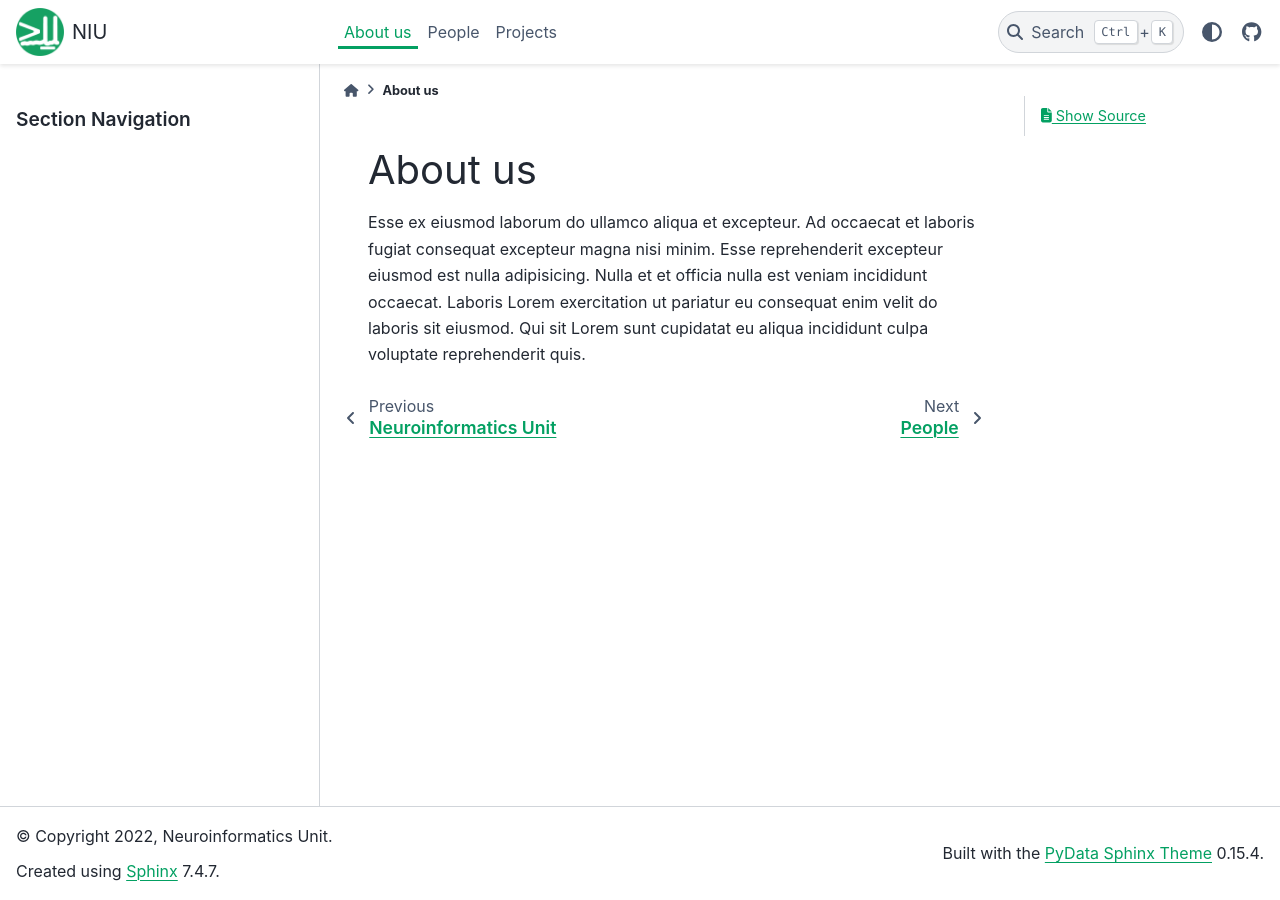
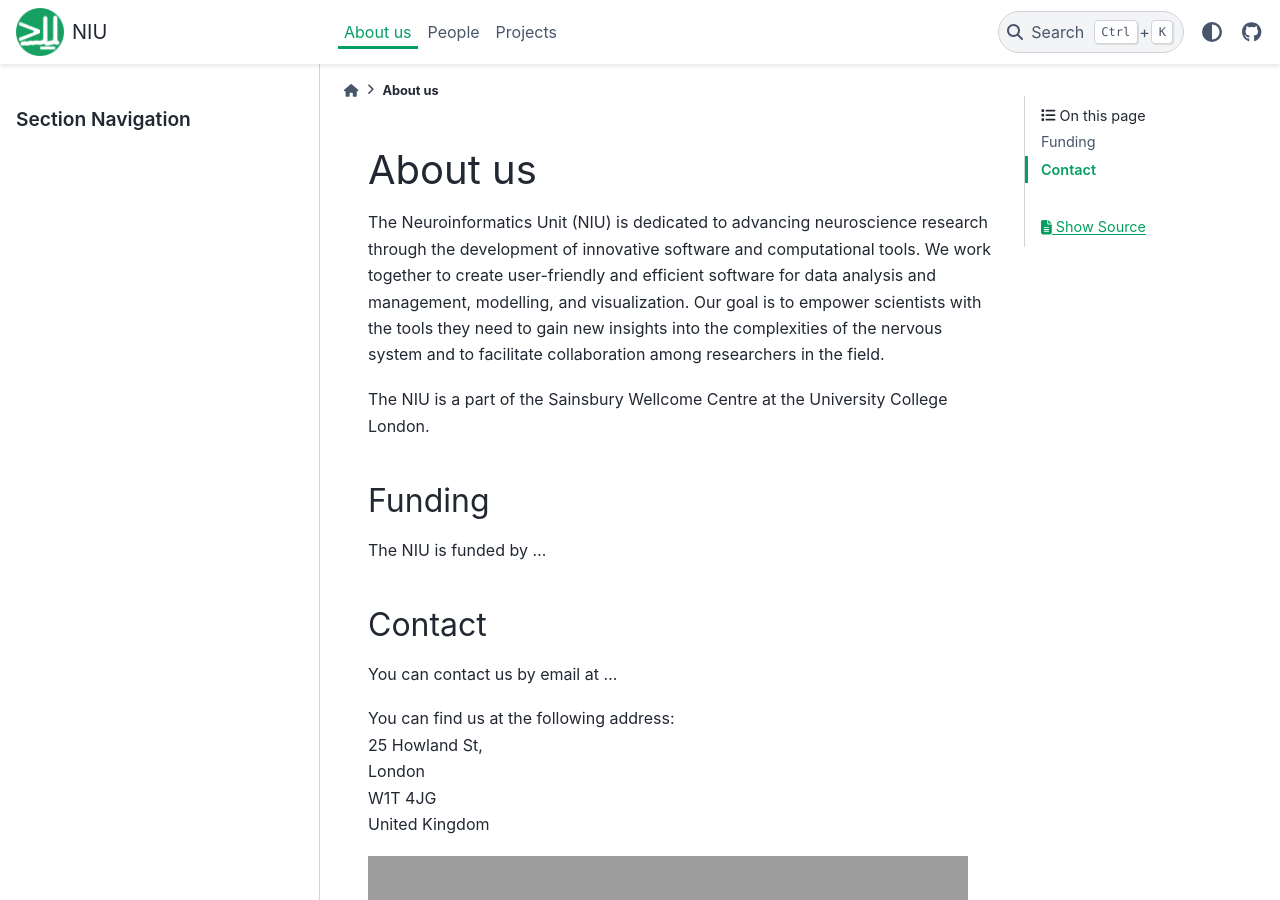
Before and after one commit to neuroinformatics-unit/neuroinformatics-unit.github.io, a Sphinx documentation site: the page built from docs/source/about.md, in a window 1280 px wide and 900 px high. Built offline with Sphinx 7.4.7 and the PyData theme 0.15.4, drawn with Linux system fonts in a browser that asks for light colours; grey boxes are pictures that could not be loaded.

Commit message:
Add about page draft

```diff
--- a/docs/source/about.md
+++ b/docs/source/about.md
@@ -1,3 +1,19 @@
 # About us
 
-Esse ex eiusmod laborum do ullamco aliqua et excepteur. Ad occaecat et laboris fugiat consequat excepteur magna nisi minim. Esse reprehenderit excepteur eiusmod est nulla adipisicing. Nulla et et officia nulla est veniam incididunt occaecat. Laboris Lorem exercitation ut pariatur eu consequat enim velit do laboris sit eiusmod. Qui sit Lorem sunt cupidatat eu aliqua incididunt culpa voluptate reprehenderit quis.
+The Neuroinformatics Unit (NIU) is dedicated to advancing neuroscience research through the development of innovative software and computational tools. We work together to create user-friendly and efficient software for data analysis and management, modelling, and visualization. Our goal is to empower scientists with the tools they need to gain new insights into the complexities of the nervous system and to facilitate collaboration among researchers in the field.
+
+The NIU is a part of the Sainsbury Wellcome Centre at the University College London.
+
+## Funding
+The NIU is funded by ...
+
+## Contact
+You can contact us by email at ...
+
+You can find us at the following address:
+25 Howland St,
+London
+W1T 4JG
+United Kingdom
+
+<iframe src="https://www.google.com/maps/embed?pb=!1m18!1m12!1m3!1d2482.566218885506!2d-0.1403092842295246!3d51.521173779637365!2m3!1f0!2f0!3f0!3m2!1i1024!2i768!4f13.1!3m3!1m2!1s0x48761b290cd61e55%3A0xff71d53b61728860!2sSainsbury%20Wellcome%20Centre!5e0!3m2!1sen!2suk!4v1674043323427!5m2!1sen!2suk" width="600" height="450" style="border:0;" allowfullscreen="" loading="lazy" referrerpolicy="no-referrer-when-downgrade"></iframe>
```
